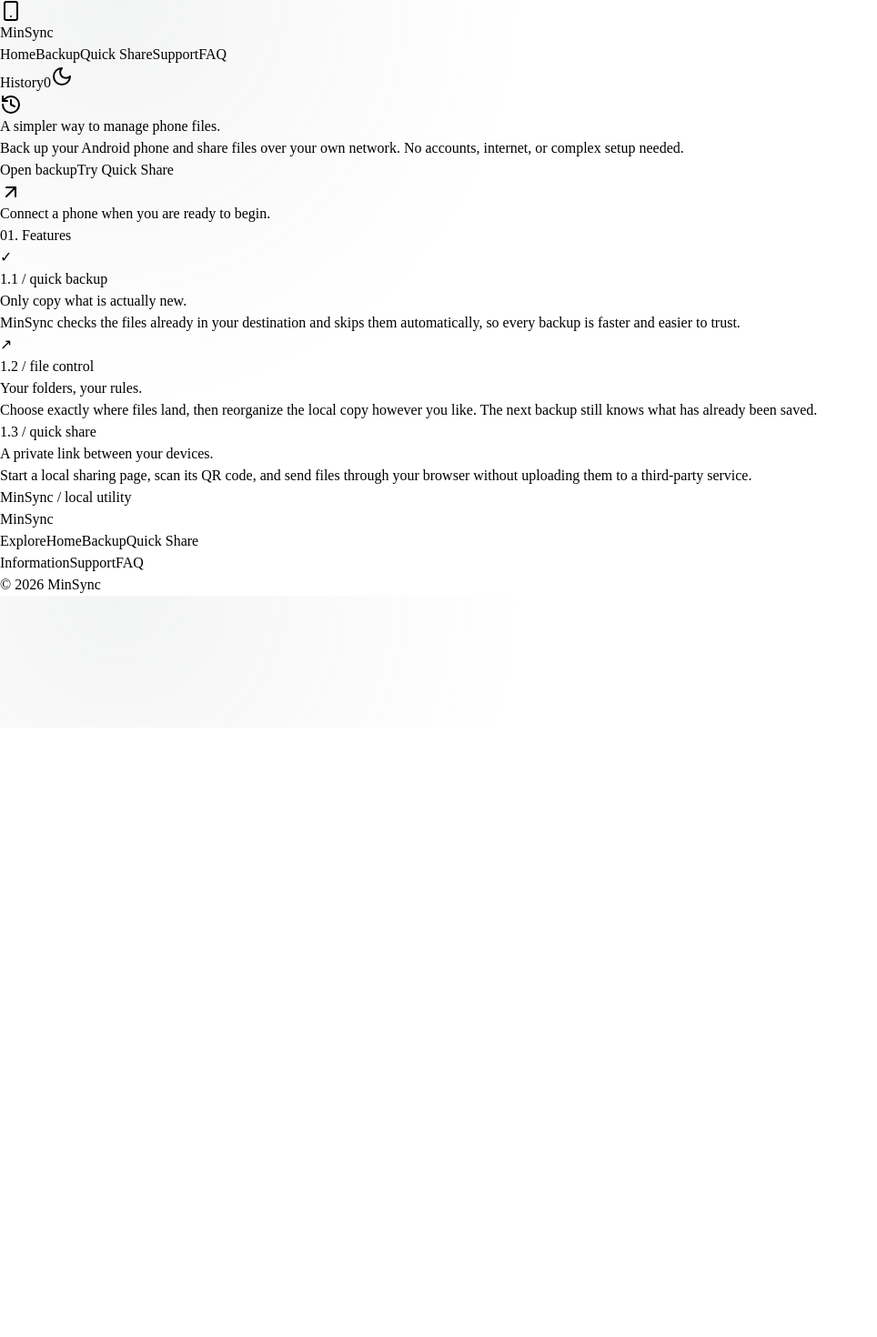
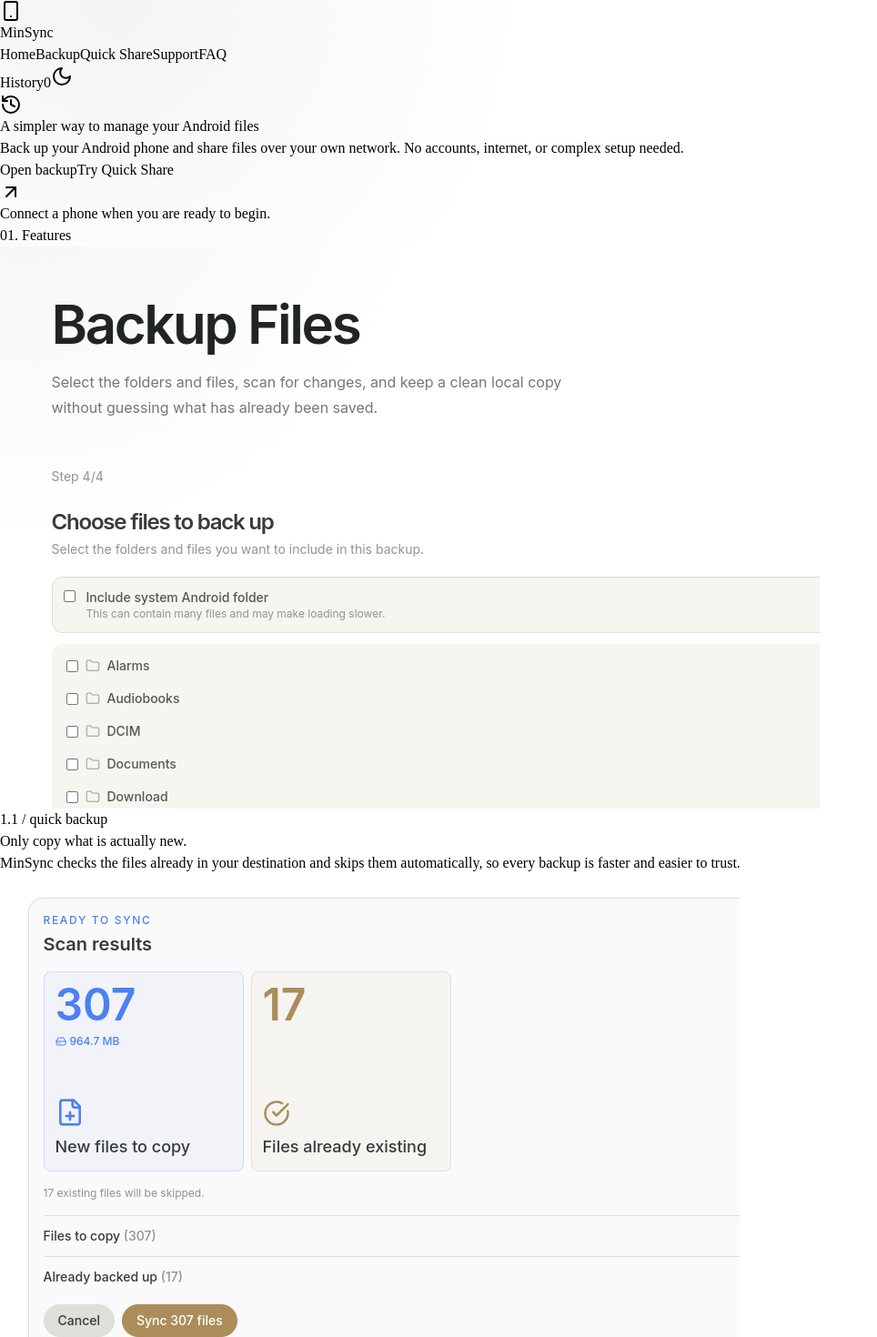
Before and after one commit to project59/minsync, a React (Vite) app in the folder renderer/: page / in a window 1280 px wide. Shown: the top 1470 px of the page at 91% size, without its empty margins (0-964 px from the left). Before the commit the page ends 800 px from the top, so only its background shows below. Built offline with nearby package versions, Linux system fonts and the light colour scheme.

Commit message:
Add homepage assets and cleaup UI

```diff
--- a/renderer/src/components/Header.jsx
+++ b/renderer/src/components/Header.jsx
@@ -23,7 +23,7 @@
       </nav>
       <div className="header-actions">
         <button onClick={onHistoryOpen} className="btn-secondary header-icon-button" aria-label="Open sync history" title="Sync history">
-          <span className="hidden sm:inline">History</span>
+          <span className="hidden sm:inline text-xs">History</span>
           <span className="text-xs font-mono">{historyCount}</span>
           <History className="w-4 h-4" />
         </button>
--- a/renderer/src/index.css
+++ b/renderer/src/index.css
@@ -111,11 +111,11 @@
   }
 
   .site-header {
-    @apply sticky top-3 z-20 mx-auto mb-10 flex w-full max-w-6xl items-center justify-between gap-4 rounded-full border border-taupe-200/90 bg-white/85 px-3 py-2 shadow-sm backdrop-blur-md dark:border-taupe-700 dark:bg-taupe-900/85;
+    @apply sticky top-3 z-20 mx-auto mb-10 flex w-full max-w-6xl items-center justify-between gap-4 rounded-full border border-taupe-200/90 bg-white/85 px-3 py-2 backdrop-blur-md dark:border-taupe-700 dark:bg-taupe-900/85;
   }
 
   .brand-mark {
-    @apply flex shrink-0 items-center gap-2 rounded-full px-2 py-1 text-sm font-semibold tracking-tight text-taupe-900 transition-colors hover:text-primary dark:text-taupe-100;
+    @apply flex shrink-0 items-center gap-2 rounded-full py-1 text-sm font-semibold tracking-tight text-taupe-900 transition-colors hover:text-primary dark:text-taupe-100;
   }
 
   .brand-symbol {
@@ -159,7 +159,7 @@
   }
 
   .page-intro {
-    @apply max-w-3xl border-b border-taupe-200 pt-8 pb-8 dark:border-taupe-700 sm:pt-16;
+    @apply max-w-3xl pt-8 pb-8 sm:pt-16;
   }
 
   .page-intro h1,
@@ -293,7 +293,7 @@
   }
 
   .feature-placeholder {
-    @apply relative flex min-h-56 items-center justify-center overflow-hidden rounded-xl;
+    @apply relative flex w-full items-center justify-center overflow-hidden rounded-xl;
   }
 
   .placeholder-window {
@@ -371,15 +371,15 @@
   }
 
   .info-page {
-    @apply max-w-4xl py-8 sm:py-16;
+    @apply py-8 sm:py-16;
   }
 
   .pricing-grid {
-    @apply mt-12 grid gap-4 md:grid-cols-2;
+    @apply mt-12 flex gap-4 w-full;
   }
 
   .price-card {
-    @apply flex flex-col rounded-3xl border border-taupe-200 bg-white p-6 dark:border-taupe-700 dark:bg-taupe-800;
+    @apply flex flex-col w-full rounded-3xl border border-taupe-200 bg-white p-6 dark:border-taupe-700 dark:bg-taupe-800;
   }
 
   .price-card h2 {
--- a/renderer/src/pages/BackupPage.jsx
+++ b/renderer/src/pages/BackupPage.jsx
@@ -84,7 +84,7 @@
       <section className="space-y-5">
         <header className="space-y-1">
           <p className="text-sm text-taupe-500 dark:text-taupe-400">Step {step}/4</p>
-          <h2 className="text-2xl font-semibold text-taupe-800 dark:text-taupe-100">{stepTitles[step - 1]}</h2>
+          <h2 className="text-2xl tracking-tighter mt-6 font-semibold text-taupe-800 dark:text-taupe-100">{stepTitles[step - 1]}</h2>
           <p className="text-sm text-taupe-500 dark:text-taupe-400">{stepDescriptions[step - 1]}</p>
         </header>
 
--- a/renderer/src/pages/HomePage.jsx
+++ b/renderer/src/pages/HomePage.jsx
@@ -4,7 +4,7 @@
   return (
     <main>
       <section className="flex flex-col items-center text-center py-12">
-        <h1 className="text-4xl tracking-tighter font-semibold max-w-3xl text-taupe-900 sm:text-6xl dark:text-taupe-50">A simpler way to manage phone files.</h1>
+        <h1 className="text-4xl tracking-tighter font-medium max-w-3xl text-taupe-900 sm:text-6xl dark:text-taupe-50">A simpler way to manage your Android files</h1>
         <p className="page-lede font-mono">Back up your Android phone and share files over your own network. No accounts, internet, or complex setup needed.</p>
         <div className="flex flex-wrap items-center gap-3 mt-7">
           <button className="btn-primary flex items-center gap-2" onClick={() => onNavigate('/backup')}>
@@ -19,12 +19,8 @@
         <div className="section-marker">01. Features</div>
         <div className="feature-stack">
           <article className="feature-panel feature-panel-sage">
-            <div className="feature-placeholder feature-placeholder-sage h-96" role="img" aria-label="Quick backup image placeholder">
-              <div className="placeholder-window">
-                <div className="placeholder-toolbar"><span /><span /><span /></div>
-                <div className="placeholder-lines"><i /><i /><i /><i /></div>
-                <div className="placeholder-check">✓</div>
-              </div>
+            <div className="feature-placeholder feature-placeholder-sage h-96 relative" role="img" aria-label="Quick backup image placeholder">
+              <img src="/image-1.png" alt="Quick backup" className="rounded-md w-96" />
             </div>
             <div className="flex flex-col">
               <p className="eyebrow">1.1 / quick backup</p>
@@ -35,8 +31,8 @@
 
           <article className="feature-panel feature-panel-peach">
             <div className="feature-placeholder feature-placeholder-peach h-96" role="img" aria-label="File control image placeholder">
-              <div className="placeholder-tree"><span /><span /><span /><span /></div>
-              <div className="placeholder-folder">↗</div>
+                            <img src="/image-2.png" alt="Quick backup" className="rounded-md w-96" />
+
             </div>
             <div className="flex flex-col">
               <p className="eyebrow">1.2 / file control</p>
--- a/renderer/src/pages/InfoPages.jsx
+++ b/renderer/src/pages/InfoPages.jsx
@@ -19,6 +19,8 @@
 }
 
 const FAQS = [
+  ['What is the best way to use the backup tool?', 'I recommend creating a dedicated folder on your PC for your backups, then selecting the folders on your phone that you want to back up. MinSync will only copy new or changed files, so you can run the backup as often as you like without worrying about duplicates.'],
+  ['Can I rearrange files in my backup folder?', 'Yes. MinSync detects files that have already been copied, so you can move them around in your sync folder without affecting future backups - as long as they are within the same sync folder.'],
   ['Where do my files go?', 'Backups are written to the destination folder you choose. Quick Share uses folders on this computer that you explicitly select.'],
   ['Does MinSync use the cloud?', 'No. The current app connects directly to your phone over USB or your local WiFi network.'],
   ['Can I use wireless backup?', 'Yes. Open Backup, choose Connect WiFi, and follow the Android wireless debugging steps.'],
@@ -28,8 +30,8 @@
 export function FAQPage() {
   return (
     <main className="info-page">
-      <h1>The useful answers, in one place.</h1>
-      <p className="page-lede">A few notes for getting started. This is a placeholder FAQ and will grow with the app.</p>
+      <h1>Frequently Asked Questions</h1>
+      <p className="page-lede">A few notes for getting started. For development-related questions, please create an issue in the GitHub <a href="https://github.com/project59/minsync/issues" target="_blank" rel="noreferrer" className="text-primary hover:underline">repository</a>.</p>
       <div className="faq-list">
         {FAQS.map(([question, answer]) => (
           <details key={question} className="faq-item">
```
Also changed, not shown: renderer/public/image-1.png (added), renderer/public/image-2.png (added).
